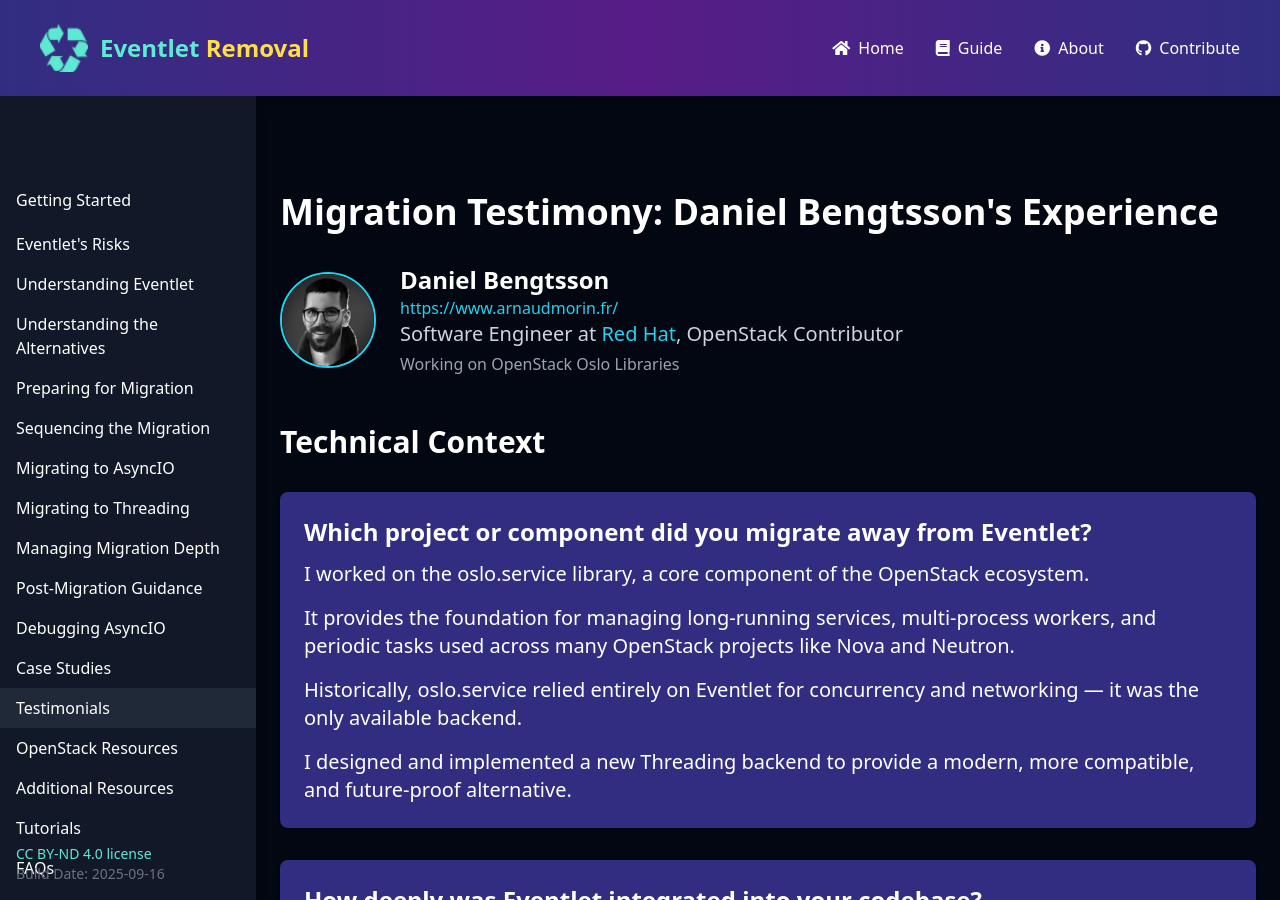
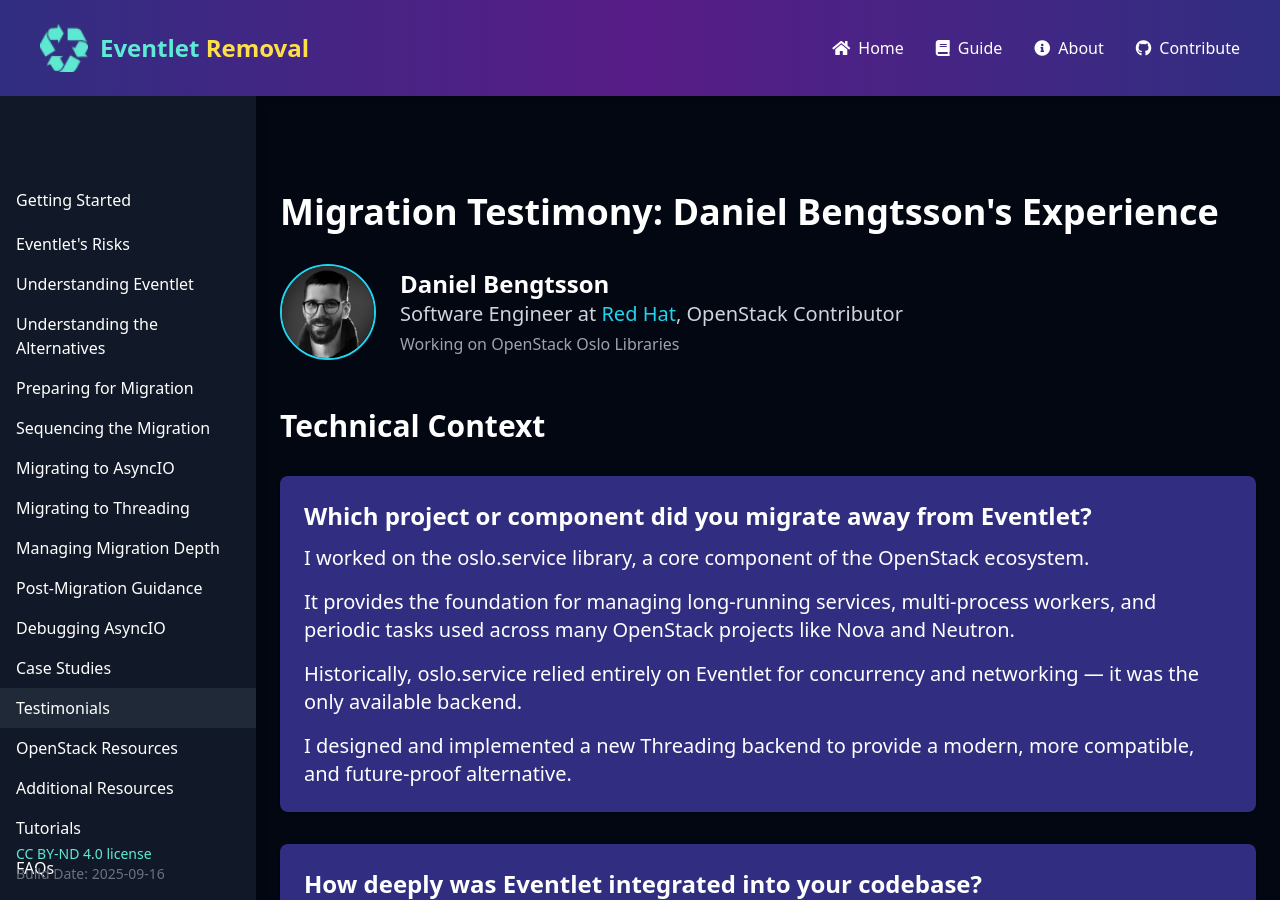
Before and after one commit to eventlet-removal/eventlet-removal.github.io, a Jekyll site: the page built from docs/guide/testimonials/daniel-bengtsson.md, in a window 1280 px wide and 900 px high. Built offline with Jekyll 4.4.1, drawn with Linux system fonts in a browser that asks for light colours; nearby versions of some CDN libraries.

Commit message:
disabling link

```diff
--- a/docs/guide/testimonials/daniel-bengtsson.md
+++ b/docs/guide/testimonials/daniel-bengtsson.md
@@ -16,7 +16,7 @@ og_description: Learn from Daniel Bengtsson's firsthand experience migrating Ope
     <img src="{{ site.baseurl }}/images/testimonials/daniel-bengtsson.png" alt="Daniel Bengtsson" class="w-24 h-24 rounded-full mr-6 object-cover border-2 border-cyan-400">
     <div>
       <h2 class="text-2xl font-bold">Daniel Bengtsson</h2>
-      <a href="https://www.arnaudmorin.fr/" target="_blank" class="text-cyan-400">https://www.arnaudmorin.fr/</a>
+      <!--<a href="https://www.arnaudmorin.fr/" target="_blank" class="text-cyan-400">https://www.arnaudmorin.fr/</a>-->
       <p class="text-xl text-gray-300">Software Engineer at <a href="https://redhat.com/" target="_blank" class="text-cyan-400">Red Hat</a>, OpenStack Contributor</p>
       <p class="text-gray-400 mt-1">Working on OpenStack Oslo Libraries</p>
     </div>
```
